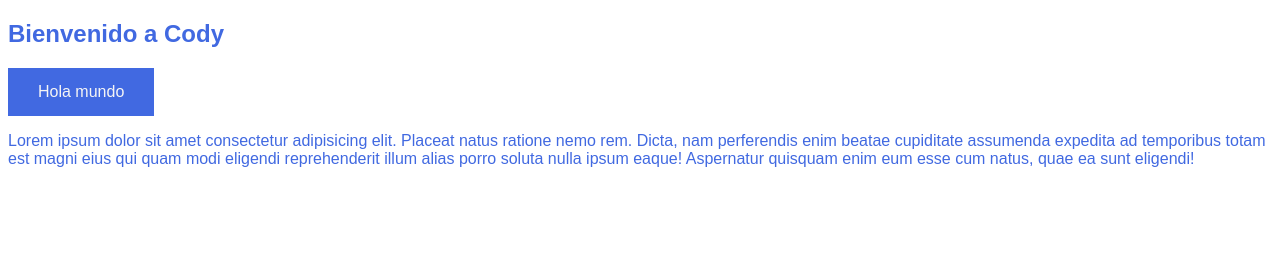
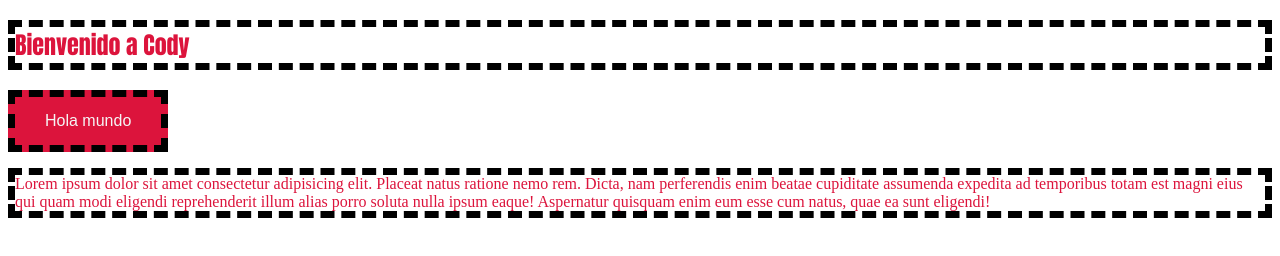
Before and after one commit to auvm/CursoCSS, a plain HTML site: page 12_custom_properties/index.html in a window 1280 px wide. Drawn offline with Linux system fonts and the light colour scheme.

Commit message:
add custom properties class

```diff
--- a/12_custom_properties/index.html
+++ b/12_custom_properties/index.html
@@ -10,7 +10,10 @@
 </head>
 <body>
 
-    <h2 class="title">Bienvenido a Cody</h2>
+    <div class="container">
+        <h2 class="title">Bienvenido a Cody</h2>
+    </div>
+
 
     <a href="#" class="btn">Hola mundo</a>
 
--- a/12_custom_properties/styles.css
+++ b/12_custom_properties/styles.css
@@ -1,3 +1,9 @@
+:root{
+    --bordes-colores: 7px dashed black;
+    --color-principal: crimson;
+    --fuente-titulo: 'Times New Roman', Times, serif;
+    --paddin-btns: 15px 30px;
+}
 *{
     box-sizing: border-box;
 }
@@ -7,17 +13,30 @@ body{
 }
 
 .title{
-    color: royalblue;
+    color: var(--color-principal);
+    border: var(--bordes-colores);
 }
 
 .btn{
     color: whitesmoke;
     text-decoration: none;
-    padding: 15px 30px;
-    background-color: royalblue;
+    padding: var(--paddin-btns);
+    background-color: var(--color-principal);
+    border: var(--bordes-colores);
     display: inline-block;
 }
 
 .paragraph{
-    color: royalblue;
+    color: var(--color-principal);
+    border: var(--bordes-colores);
+
+    /* la fuente de la variable no tiene efecto aquí pq no es
+    re-definida con Impac dentro del container */
+    font-family: var(--fuente-titulo);
 }
+
+.container{
+    /* se redefine una variable y solo es accesible para container y sus herederos */
+    font-family: Impact, Haettenschweiler, 'Arial Narrow Bold', sans-serif;
+
+}
```
